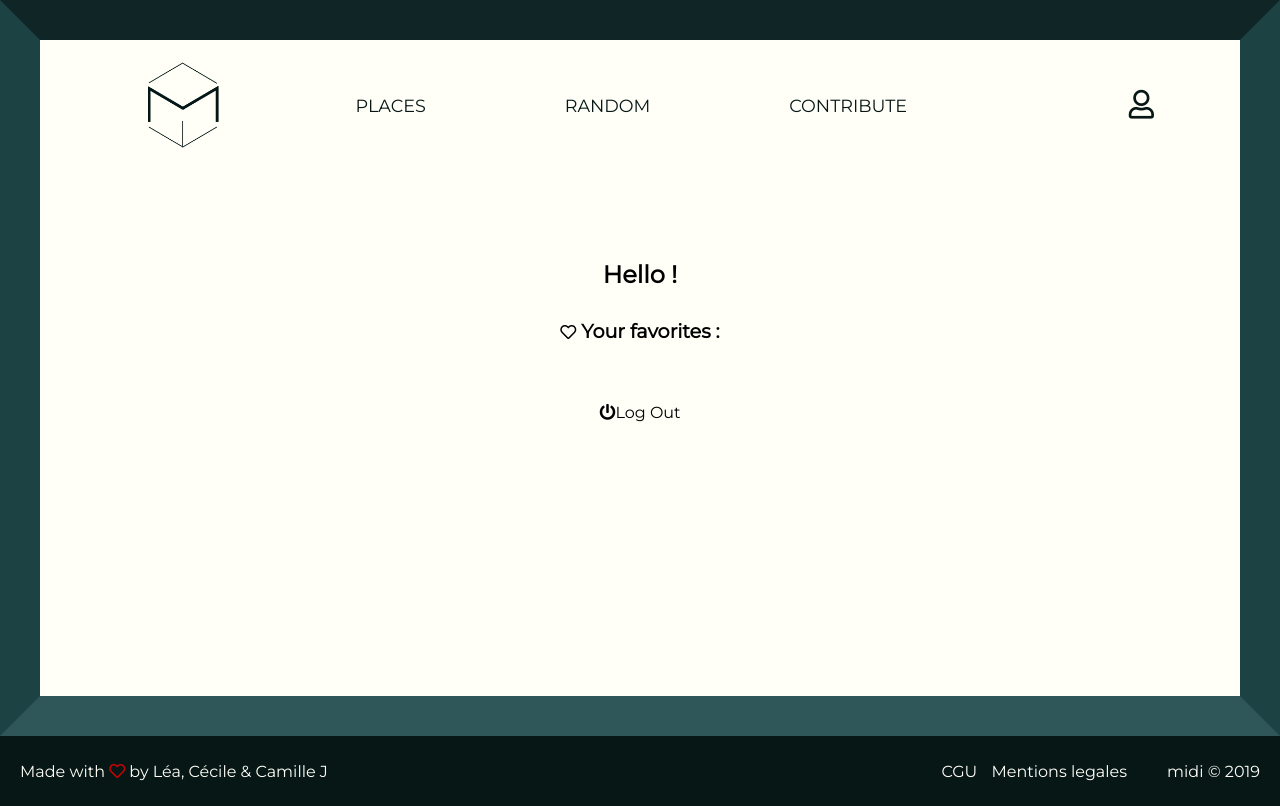
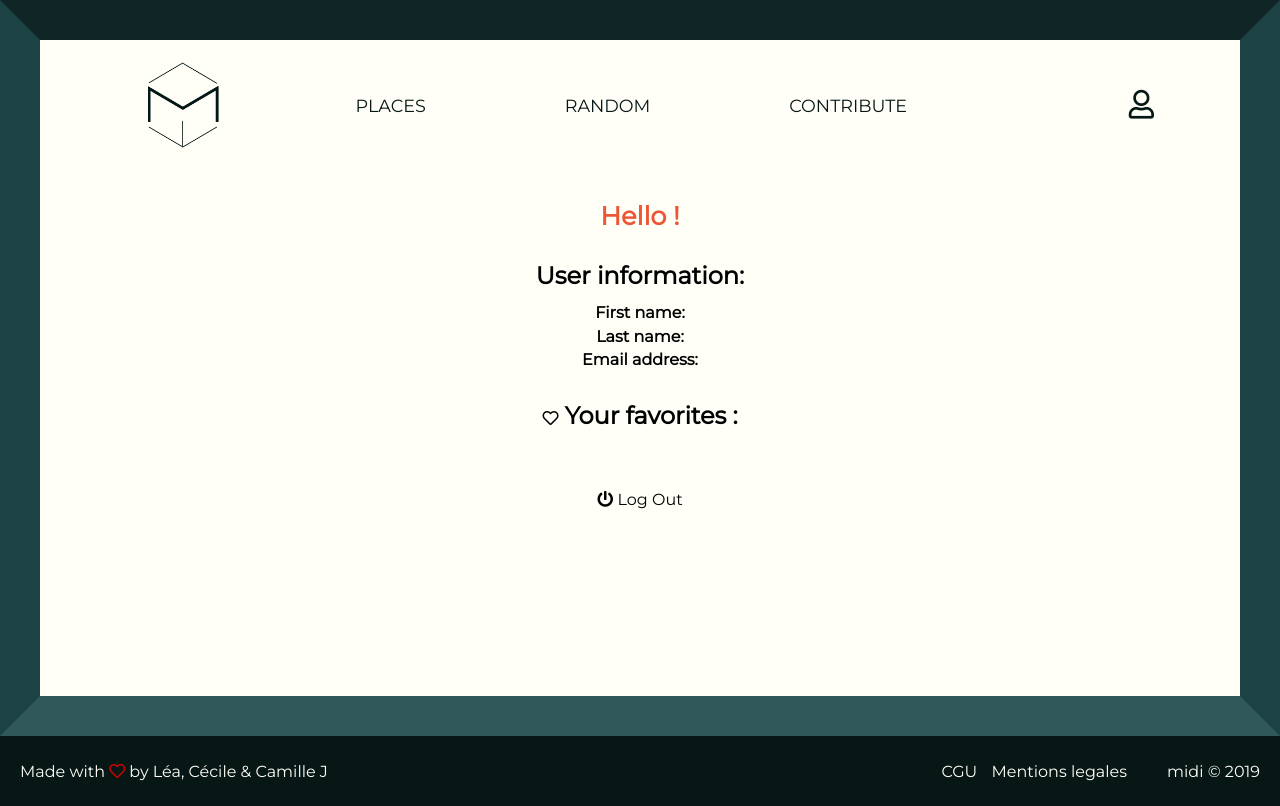
Before and after one commit to sheshiru/midi, a Node server app: page /user-account/600000000000000000000001 in a window 1280 px wide. Run offline with Node 20, Linux system fonts and the light colour scheme; the visitor is signed in with stand-in values (Sample User, id 1); some libraries are stand-ins or nearby versions; some web fonts are replaced.

Commit message:
updated user page

```diff
--- a/public/css/user-account.css
+++ b/public/css/user-account.css
@@ -9,57 +9,61 @@
   display: flex;
   text-align: center;
   justify-content: center;
-  margin: 30px;
-
+  margin: 0 10px 10px 10px;
 }
 
 .each_user {
   display: block;
-  margin: 30px;
-
+  margin: 0 30px 30px 30px;
 }
 
 .hello_user {
   margin-bottom: 50px;
   margin-top: 30px;
-  font-size: 1.5em;
+  font-size: 160%;
   margin: 30px;
+  color: #ee5436;
+}
+
+#user-info-title {
+  font-size: 150%;
+  margin-bottom: 10px;
 }
 
 .list_user {
-  margin-bottom: 20px;
-  margin: 30px;
+  margin-bottom: 30px;
+  display: flex;
+  flex-direction: column;
+  align-items: flex-end;
+}
 
+.user-list-item {
+  margin: 0.5% auto;
+  font-size: 110%;
 }
 
 .your_favorites {
   margin-bottom: 50px;
   margin: 30px;
   font-weight: bold;
-  font-size: 1.2em;
-
-
+  font-size: 150%;
 }
 
 .favorites_user {
-
   display: flex;
   flex-direction: row;
-  flex: wrap;
+  flex-wrap: wrap;
   margin: 30px;
-
+  justify-content: space-around;
 }
 
-.your_favorites>div>a>div>img {
-  height: 180px;
-  width: 250px;
-
-
-  margin: 30px;
-
+.one-fav-container {
+  width: 33.5%;
+  margin-bottom: 6%;
+  max-height: 200px;
 }
 
-.sizeFavorites {
-
-  margin-bottom: 50px;
+.fav-title {
+  font-size: 100%;
+  margin-top: 1.5%;
 }
--- a/views/user/user-account.hbs
+++ b/views/user/user-account.hbs
@@ -3,31 +3,26 @@
 
   <div class="each_user">
     <h1 class="hello_user">Hello {{users.name}} !</h1>
-    {{#each users}}
+    {{!-- {{#each users}} --}}
 
+    <h2 id="user-info-title">User information:</h2>
     <ul class="list_user">
-      <li>
-        {{this.name}}</li>
-      <li>{{this.lastName}}</li>
-      <li> {{this.email}}</li>
+      <li class="user-list-item"><b>First name: </b>{{users.name}}</li>
+      <li class="user-list-item"><b>Last name: </b> {{users.lastName}}</li>
+      <li class="user-list-item"><b>Email address: </b> {{users.email}}</li>
     </ul>
-    {{/each}}
-
-
-
+    {{!-- {{/each}} --}}
 
     <h1 class="your_favorites"> <i class="far fa-heart"></i> Your favorites :
       <div class="favorites_user">
         {{#each users}} {{#each favorites}}
-
-        <a href="/restaurant/{{this._id}}?companyId=5d1b7109f37ffc1d8fe36211">
-
-          <div class"sizeFavorites">
+        <div class="one-fav-container">
+          <a href="/restaurant/{{this._id}}?companyId=5d1b7109f37ffc1d8fe36211">
             <img class="imgFavorites" src="{{this.image}}" alt="imgfav">
-          </div>
-
-          {{this.name}}
-        </a>
+            <h3 class="fav-title">{{this.name}}
+            </h3>
+          </a>
+        </div>
 
         {{/each}} {{/each}}
       </div>
@@ -37,7 +32,7 @@
 
     {{#unless isLoggedOut}}
     <a href="/logout">
-      <span class="btn-logout"><i class="fas fa-power-off"></i>Log Out</span>
+      <span class="btn-logout"><i class="fas fa-power-off"></i> Log Out</span>
     </a>
     {{/unless}}
   </div>
```
